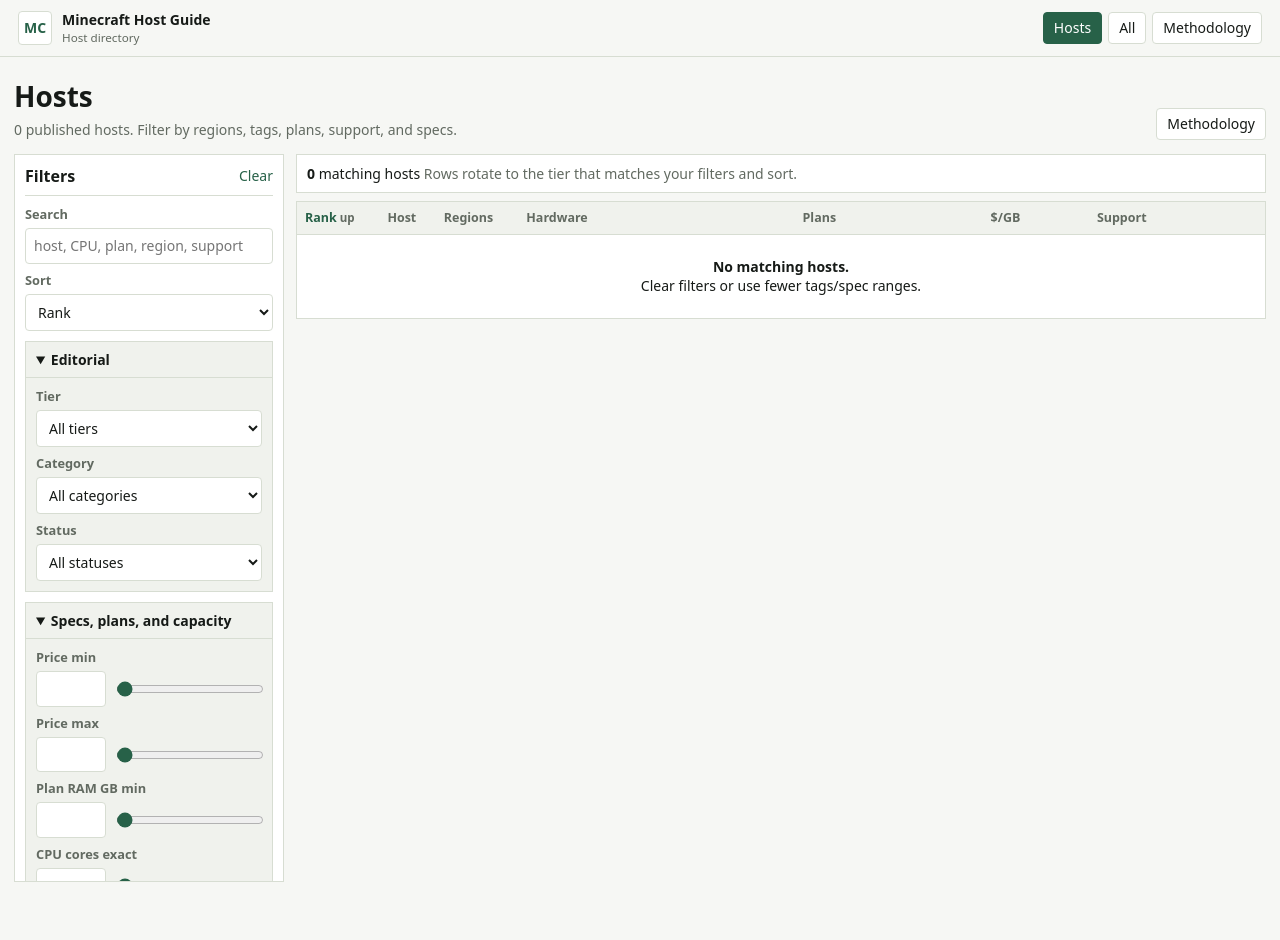
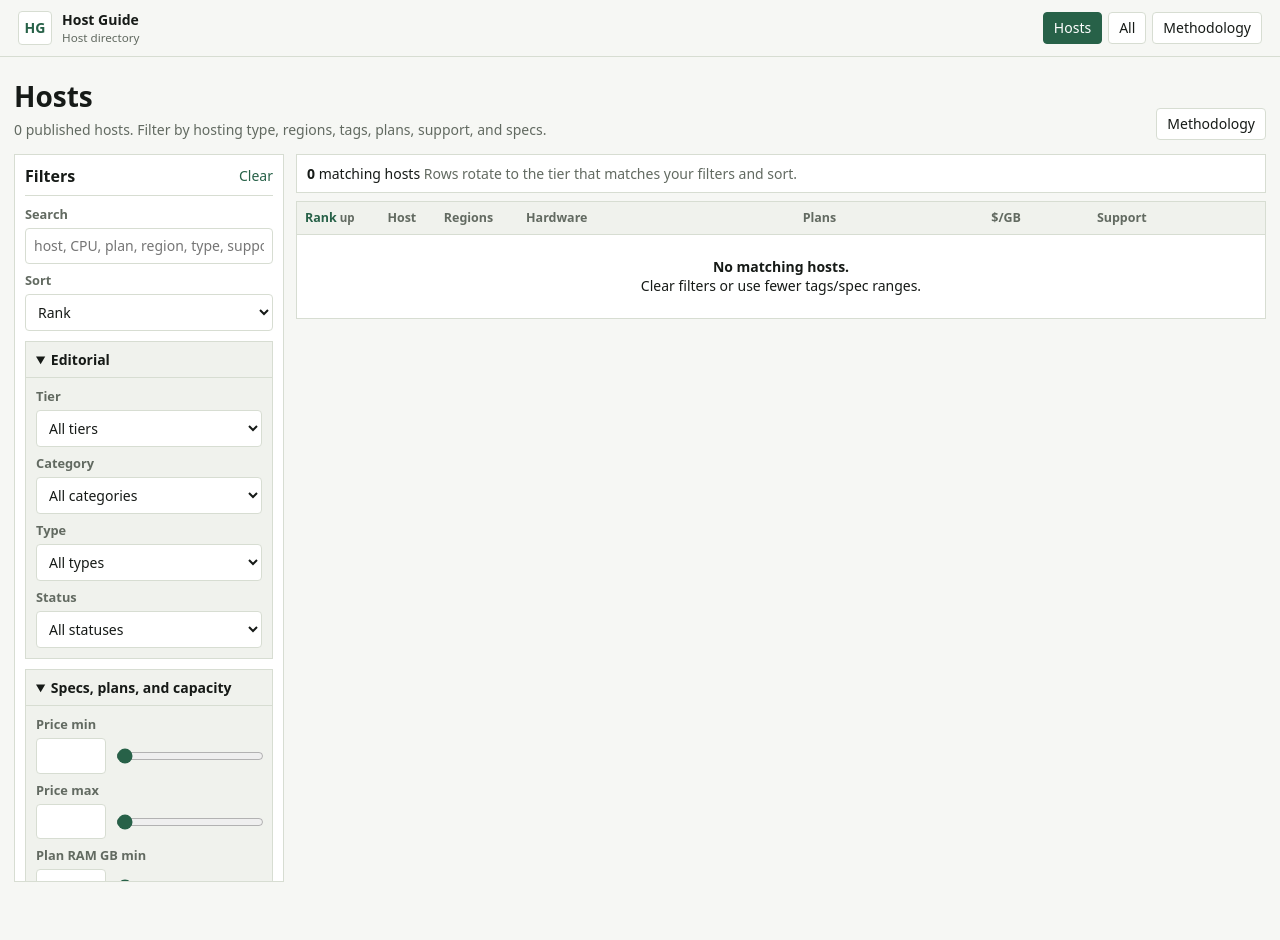
Before and after one commit to Cyanifyde/mc-host-guide, a Flask app: page /site/ in a window 1280 px wide. Run offline with Flask 3, Linux system fonts and the light colour scheme; lists and menus that the app fills with data are empty.

Commit message:
Add hosting type selectors

```diff
--- a/app.py
+++ b/app.py
@@ -19,6 +19,8 @@ from host_store import (
     CATEGORY_LABELS,
     CATEGORY_OPTIONS,
     DEFAULT_HOST,
+    HOSTING_TYPE_LABELS,
+    HOSTING_TYPE_OPTIONS,
     HOST_TAG_OPTIONS,
     STATUS_LABELS,
     STATUS_OPTIONS,
@@ -51,6 +53,8 @@ def inject_options():
         "category_labels": CATEGORY_LABELS,
         "status_options": STATUS_OPTIONS,
         "status_labels": STATUS_LABELS,
+        "hosting_type_options": HOSTING_TYPE_OPTIONS,
+        "hosting_type_labels": HOSTING_TYPE_LABELS,
         "host_tag_options": HOST_TAG_OPTIONS,
     }
 
@@ -61,6 +65,7 @@ def dashboard():
     query = request.args.get("q", "").strip().lower()
     tier = request.args.get("tier", "").strip()
     category = request.args.get("category", "").strip()
+    hosting_type = request.args.get("hosting_type", "").strip()
     status = request.args.get("status", "").strip()
     tag = request.args.get("tag", "").strip().lower()
     location_tag = request.args.get("location_tag", "").strip().lower()
@@ -85,6 +90,10 @@ def dashboard():
                     host.get("benchmark_score", ""),
                     host.get("support_notes", ""),
                     " ".join(host.get("tags", [])),
+                    " ".join(
+                        HOSTING_TYPE_LABELS.get(host_type, host_type)
+                        for host_type in host.get("hosting_types", [])
+                    ),
                     " ".join(host.get("location_tags", [])),
                     " ".join(host.get("support_channels", [])),
                     " ".join(host.get("locations", [])),
@@ -99,6 +108,8 @@ def dashboard():
         filtered = [host for host in filtered if host.get("recommendation_tier") == tier]
     if category:
         filtered = [host for host in filtered if category in host.get("category_picks", [])]
+    if hosting_type:
+        filtered = [host for host in filtered if hosting_type in host.get("hosting_types", [])]
     if status:
         filtered = [host for host in filtered if host.get("status") == status]
     if tag:
@@ -131,6 +142,7 @@ def dashboard():
             "q": query,
             "tier": tier,
             "category": category,
+            "hosting_type": hosting_type,
             "status": status,
             "tag": tag,
             "location_tag": location_tag,
@@ -318,6 +330,11 @@ def host_from_form(existing_ids: set[str], existing: dict | None = None) -> dict
         for category in request.form.getlist("category_picks")
         if category in CATEGORY_OPTIONS
     ]
+    host["hosting_types"] = [
+        hosting_type
+        for hosting_type in request.form.getlist("hosting_types")
+        if hosting_type in HOSTING_TYPE_OPTIONS
+    ]
     host["locations"] = normalize_list(request.form.get("locations", ""))
     host["location_tags"] = normalize_list(request.form.get("location_tags", ""))
     host["tags"] = normalize_list(request.form.get("tags", ""))
--- a/build_site.py
+++ b/build_site.py
@@ -7,6 +7,8 @@ from jinja2 import Environment, FileSystemLoader, select_autoescape
 
 from host_store import (
     CATEGORY_LABELS,
+    HOSTING_TYPE_LABELS,
+    HOSTING_TYPE_OPTIONS,
     ROOT_DIR,
     STATUS_LABELS,
     TIER_LABELS,
@@ -45,6 +47,8 @@ def build_site() -> dict[str, int]:
         "tier_labels": TIER_LABELS,
         "category_labels": CATEGORY_LABELS,
         "status_labels": STATUS_LABELS,
+        "hosting_type_options": HOSTING_TYPE_OPTIONS,
+        "hosting_type_labels": HOSTING_TYPE_LABELS,
     }
 
     top_hosts = [
--- a/docs/index.html
+++ b/docs/index.html
@@ -3,17 +3,17 @@
 <head>
   <meta charset="utf-8">
   <meta name="viewport" content="width=device-width, initial-scale=1">
-  <title>Minecraft Host Guide</title>
-  <meta name="description" content="Manual Minecraft host recommendations with CPU, GHz, region, plan, RAM, player, support, trust, and feature notes.">
+  <title>Host Guide</title>
+  <meta name="description" content="Manual hosting recommendations for Minecraft, Discord bots, VPS, and dedicated servers with CPU, region, plan, RAM, support, trust, and feature notes.">
   <link rel="stylesheet" href="static/styles.css">
   <script src="static/site.js" defer></script>
 </head>
 <body class="public-shell">
   <header class="site-header">
     <a class="brand" href="index.html">
-      <span class="brand-mark">MC</span>
+      <span class="brand-mark">HG</span>
       <span>
-        <strong>Minecraft Host Guide</strong>
+        <strong>Host Guide</strong>
         <small>Host directory</small>
       </span>
     </a>
@@ -27,7 +27,7 @@
 <section class="utility-heading">
   <div>
     <h1>Hosts</h1>
-    <p>0 published hosts. Filter by regions, tags, plans, support, and specs.</p>
+    <p>0 published hosts. Filter by hosting type, regions, tags, plans, support, and specs.</p>
   </div>
   <a class="button" href="methodology.html">Methodology</a>
 </section>
@@ -43,7 +43,7 @@
     <div class="utility-controls sidebar-controls">
       <label>
         <span>Search</span>
-        <input data-filter-search placeholder="host, CPU, plan, region, support">
+        <input data-filter-search placeholder="host, CPU, plan, region, type, support">
       </label>
       <label>
         <span>Sort</span>
@@ -91,6 +91,16 @@
               <option value="small_servers">Small servers</option>
               <option value="large_servers">Large servers</option>
               <option value="regional">Regional</option>
+          </select>
+        </label>
+        <label>
+          <span>Type</span>
+          <select data-filter-hosting-type>
+            <option value="">All types</option>
+              <option value="minecraft">Minecraft hosting</option>
+              <option value="discord_bot">Discord bot hosting</option>
+              <option value="vps">VPS</option>
+              <option value="dedicated">Dedicated server</option>
           </select>
         </label>
         <label>
@@ -217,7 +227,7 @@
     </div>
     <section class="directory-table-shell">
   <table class="directory-table" data-directory-list>
-    <caption class="sr-only">Minecraft hosting providers with specs, regions, plans, and support details</caption>
+    <caption class="sr-only">Hosting providers with specs, regions, plans, and support details</caption>
     <thead>
       <tr>
         <th scope="col"><button class="sort-header" type="button" data-sort-button data-sort-value="rank">Rank</button></th>
--- a/docs/static/site.js
+++ b/docs/static/site.js
@@ -22,6 +22,7 @@ function wireDirectoryFilters() {
   const sort = root.querySelector("[data-filter-sort]");
   const tier = root.querySelector("[data-filter-tier]");
   const category = root.querySelector("[data-filter-category]");
+  const hostingType = root.querySelector("[data-filter-hosting-type]");
   const status = root.querySelector("[data-filter-status]");
   const counts = Array.from(document.querySelectorAll("[data-result-count]"));
   const empty = document.querySelector("[data-empty-results]");
@@ -291,6 +292,7 @@ function wireDirectoryFilters() {
     sort.value = params.get("sort") || localStorage.getItem("mcHostSort") || "rank";
     tier.value = params.get("tier") || "";
     category.value = params.get("category") || "";
+    hostingType.value = params.get("hosting_type") || "";
     status.value = params.get("status") || "";
 
     for (const input of rangeInputs) {
@@ -344,6 +346,7 @@ function wireDirectoryFilters() {
     if (sort.value !== "rank") params.set("sort", sort.value);
     if (tier.value) params.set("tier", tier.value);
     if (category.value) params.set("category", category.value);
+    if (hostingType.value) params.set("hosting_type", hostingType.value);
     if (status.value) params.set("status", status.value);
 
     for (const input of rangeInputs) {
@@ -367,6 +370,8 @@ function wireDirectoryFilters() {
     const matchesTier = !tier.value || row.dataset.tier === tier.value;
     const matchesCategory =
       !category.value || splitValues(row.dataset.categories).includes(category.value);
+    const matchesHostingType =
+      !hostingType.value || splitValues(row.dataset.hostingTypes).includes(hostingType.value);
     const matchesStatus = !status.value || row.dataset.status === status.value;
     const matchesGroups = chipGroups.every((group) => {
       if (group.offerKey) return true;
@@ -374,7 +379,15 @@ function wireDirectoryFilters() {
       return Array.from(group.active).every((value) => rowValues.includes(value));
     });
     const matchesOffers = candidateOffers(row).length > 0;
-    return matchesQuery && matchesTier && matchesCategory && matchesStatus && matchesGroups && matchesOffers;
+    return (
+      matchesQuery
+      && matchesTier
+      && matchesCategory
+      && matchesHostingType
+      && matchesStatus
+      && matchesGroups
+      && matchesOffers
+    );
   }
 
   function compareNumber(a, b, key, direction = "desc") {
@@ -433,6 +446,7 @@ function wireDirectoryFilters() {
     for (const item of [
       ["Tier", tier],
       ["Category", category],
+      ["Type", hostingType],
       ["Status", status],
     ]) {
       const [label, input] = item;
@@ -493,7 +507,7 @@ function wireDirectoryFilters() {
 
   const debouncedApply = debounce(applyFilters);
   search.addEventListener("input", debouncedApply);
-  for (const input of [sort, tier, category, status]) {
+  for (const input of [sort, tier, category, hostingType, status]) {
     input.addEventListener("change", applyFilters);
   }
   for (const input of rangeInputs) {
--- a/docs/static/styles.css
+++ b/docs/static/styles.css
@@ -252,7 +252,7 @@ legend {
 
 .filter-bar {
   display: grid;
-  grid-template-columns: minmax(220px, 1.5fr) repeat(6, minmax(120px, 1fr)) auto;
+  grid-template-columns: minmax(220px, 1.5fr) repeat(7, minmax(120px, 1fr)) auto;
   gap: 8px;
   align-items: end;
   margin-bottom: 10px;
@@ -565,7 +565,7 @@ textarea {
 }
 
 .host-table {
-  min-width: 1320px;
+  min-width: 1450px;
 }
 
 .directory-table {
--- a/static/styles.css
+++ b/static/styles.css
@@ -252,7 +252,7 @@ legend {
 
 .filter-bar {
   display: grid;
-  grid-template-columns: minmax(220px, 1.5fr) repeat(6, minmax(120px, 1fr)) auto;
+  grid-template-columns: minmax(220px, 1.5fr) repeat(7, minmax(120px, 1fr)) auto;
   gap: 8px;
   align-items: end;
   margin-bottom: 10px;
@@ -565,7 +565,7 @@ textarea {
 }
 
 .host-table {
-  min-width: 1320px;
+  min-width: 1450px;
 }
 
 .directory-table {
--- a/templates/public/directory.html
+++ b/templates/public/directory.html
@@ -1,10 +1,10 @@
 {% extends "base.html" %}
-{% block title %}Minecraft Host Directory{% endblock %}
+{% block title %}Host Directory{% endblock %}
 {% block content %}
 <section class="utility-heading">
   <div>
     <h1>All hosts</h1>
-    <p>{{ hosts|length }} published hosts. Results update in the browser across regions, plans, support, and hardware specs.</p>
+    <p>{{ hosts|length }} published hosts. Results update in the browser across hosting types, regions, plans, support, and hardware specs.</p>
   </div>
 </section>
 
--- a/templates/public/home.html
+++ b/templates/public/home.html
@@ -1,10 +1,10 @@
 {% extends "base.html" %}
-{% block title %}Minecraft Host Guide{% endblock %}
+{% block title %}Host Guide{% endblock %}
 {% block content %}
 <section class="utility-heading">
   <div>
     <h1>Hosts</h1>
-    <p>{{ hosts|length }} published hosts. Filter by regions, tags, plans, support, and specs.</p>
+    <p>{{ hosts|length }} published hosts. Filter by hosting type, regions, tags, plans, support, and specs.</p>
   </div>
   <a class="button" href="methodology.html">Methodology</a>
 </section>
--- a/templates/public/methodology.html
+++ b/templates/public/methodology.html
@@ -1,5 +1,5 @@
 {% extends "base.html" %}
-{% block title %}Methodology - Minecraft Host Guide{% endblock %}
+{% block title %}Methodology - Host Guide{% endblock %}
 {% block content %}
 <section class="page-heading">
   <div>
@@ -11,7 +11,7 @@
 <section class="methodology">
   <article>
     <h2>Manual tiers</h2>
-    <p>Recommendations are editorial. The CMS stores tier, drag-saved order, category picks, tags, pros, cons, and caveats directly.</p>
+    <p>Recommendations are editorial. The CMS stores hosting type selectors, tier, drag-saved order, category picks, tags, pros, cons, and caveats directly.</p>
   </article>
   <article>
     <h2>CPU context</h2>
```
Also changed, not shown: docs/directory.html (+17 -7 lines), docs/methodology.html (+5 -5 lines), host_store.py (+17 -0 lines), static/site.js (+16 -2 lines), templates/dashboard.html (+17 -0 lines), templates/host_form.html (+9 -0 lines), templates/public/base.html (+4 -4 lines), templates/public/host.html (+6 -1 lines), templates/public/utility_directory.html (+18 -3 lines), README.md.
